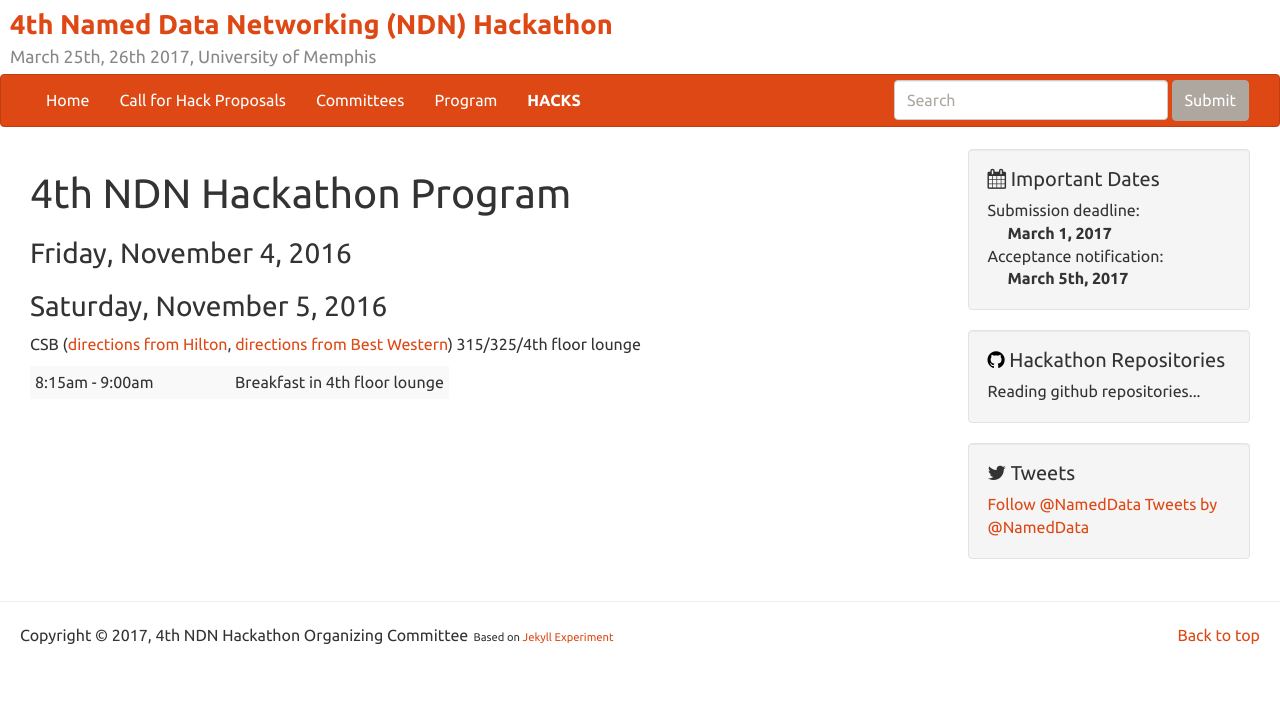
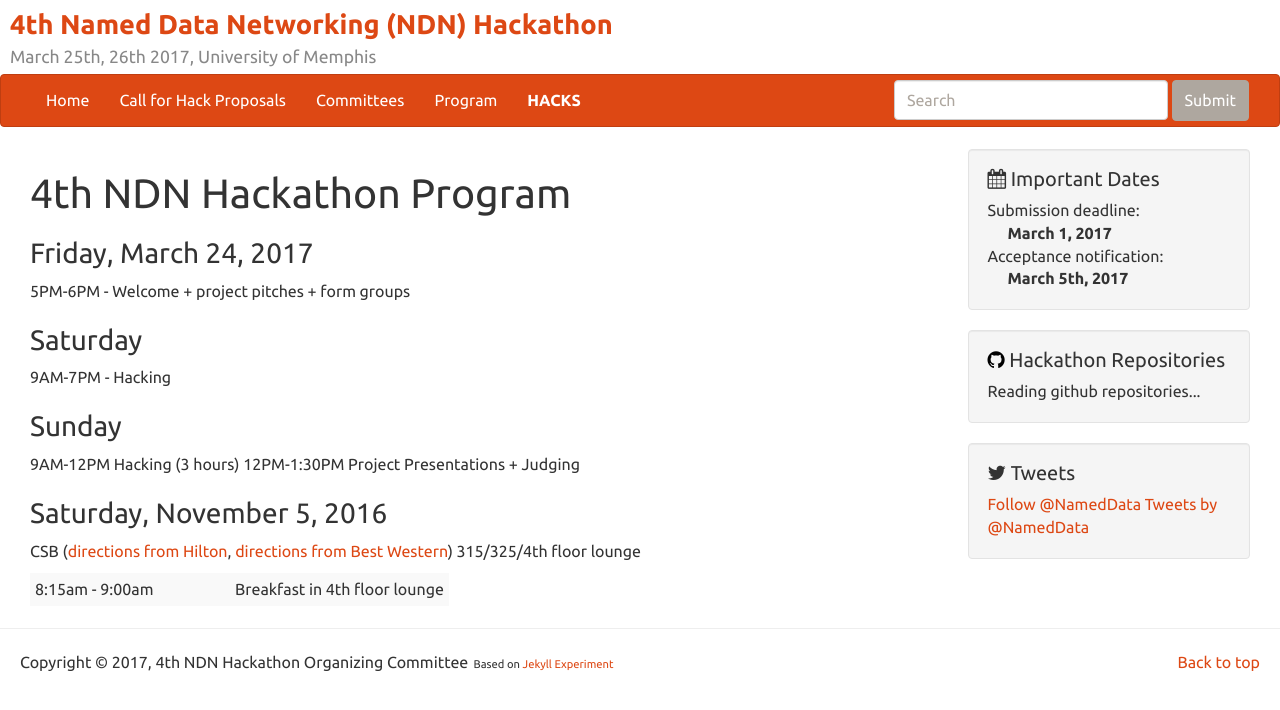
Before and after one commit to 4th-ndn-hackathon/4th-ndn-hackathon, a Jekyll site: the page built from program.md, in a window 1280 px wide. Shown: the top 710 px of the page. Built offline with Jekyll 4.4.1, drawn with Linux system fonts in a browser that asks for light colours; comment, search, counter and statistics services are not loaded.

Commit message:
update program

```diff
--- a/program.md
+++ b/program.md
@@ -6,7 +6,16 @@ title: 4th NDN Hackathon Program
 
 
 
-### Friday, November 4, 2016
+### Friday, March 24, 2017
+
+5PM-6PM - Welcome + project pitches + form groups
+
+### Saturday
+9AM-7PM - Hacking
+
+### Sunday
+9AM-12PM Hacking (3 hours)
+12PM-1:30PM Project Presentations + Judging
 
 
 
```
